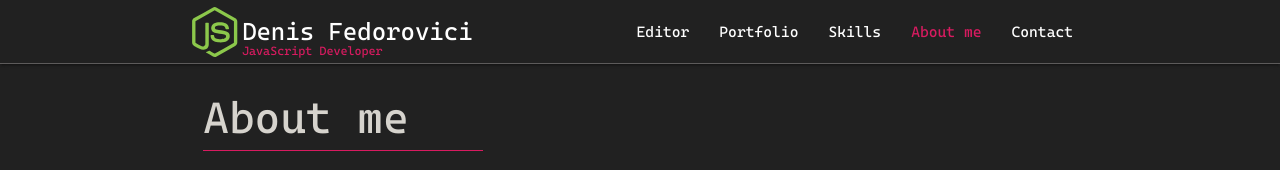
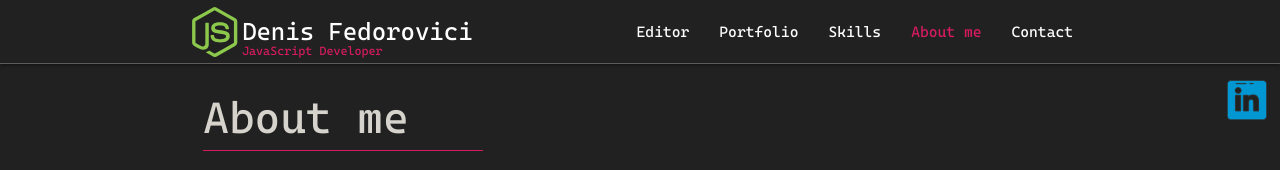
Before and after one commit to denfedweb/denfedweb.github.io, a React (Create React App) app: page /#/about in a window 1280 px wide. Shown: the top 170 px of the page. Built offline with nearby package versions, Linux system fonts and the light colour scheme.

Commit message:
added right menu

```diff
--- a/public/index.html
+++ b/public/index.html
@@ -11,7 +11,7 @@
   <body class="grey darken-4">
 
     <div id="root"></div>
-
+    <script type="text/javascript" src="https://platform.linkedin.com/badges/js/profile.js" async defer></script>
     <script src="https://cdnjs.cloudflare.com/ajax/libs/materialize/1.0.0/js/materialize.min.js"></script>
   </body>
 </html>
--- a/src/App.js
+++ b/src/App.js
@@ -3,11 +3,13 @@ import {HashRouter} from 'react-router-dom';
 import Routes from "./routes";
 import Navbar from "./components/Navbar/Navbar";
 import Footer from "./components/Footer/Footer";
+import InMenu from "./components/InMenu/InMenu"
 
 function App() {
     return (
         <HashRouter>
             <Navbar/>
+            {window.innerWidth > 900 ? <InMenu/> : null}
             <div className="container content">
                 <Routes/>
             </div>
--- /dev/null
+++ b/src/components/InMenu/InMenu.js
@@ -0,0 +1,25 @@
+import React, {Fragment, useState} from 'react'
+import styless from "./InMenu.module.sass";
+
+function InMenu() {
+    const [opened, setOpened] = useState(false);
+
+    function handler() {
+        setOpened(!opened);
+    }
+
+    return (
+        <Fragment>
+            <div className={styless.Block}>
+                <div className={styless.ButtonBlock} style={opened ? {backgroundColor: "#fff"} : {animation: "radial-pulse 1s infinite"}}>
+                    <img onClick={handler} src="./assets/img/in.png" alt="img" />
+                </div>
+                <div className={styless.Card} style={opened ? {right: "1%"} : {right: "-30%"}}>
+                    <div className="LI-profile-badge"  data-version="v1" data-size="medium" data-locale="en_US" data-type="vertical" data-theme="dark" data-vanity="denfedweb"><a className="LI-simple-link" href='https://md.linkedin.com/in/denfedweb/en-us?trk=profile-badge'>Denis Fedorovici</a></div>
+                </div>
+            </div>
+        </Fragment>
+    )
+}
+
+export default InMenu;
--- /dev/null
+++ b/src/components/InMenu/InMenu.module.sass
@@ -0,0 +1,18 @@
+.Block
+    display: block
+    position: fixed
+    top: 10%
+    right: 1%
+    z-index: 9999
+.Card
+    position: fixed
+    margin-top: 10px
+    transition: right 0.5s linear 0s
+.ButtonBlock
+    width: 40px
+    height: 40px
+    border-radius: 6px
+    img
+        width: 100%
+        height: 100%
+        cursor: pointer
--- a/src/index.sass
+++ b/src/index.sass
@@ -69,3 +69,9 @@ nav .brand-logo
 .fa-js-square
   &:hover
     color: #F7DF1E
+
+@keyframes radial-pulse
+  0%
+    box-shadow: 0 0 0 0px rgba(0, 0, 0, 0.5)
+  100%
+    box-shadow: 0 0 0 20px rgba(0, 0, 0, 0)
```
Also changed, not shown: public/assets/img/in.png (added).
